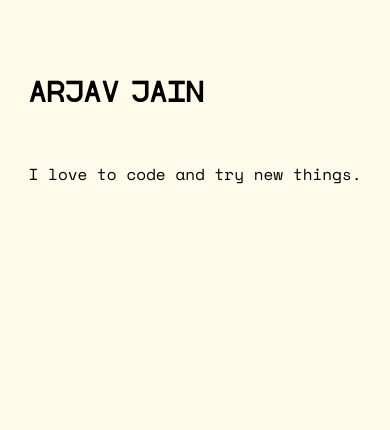
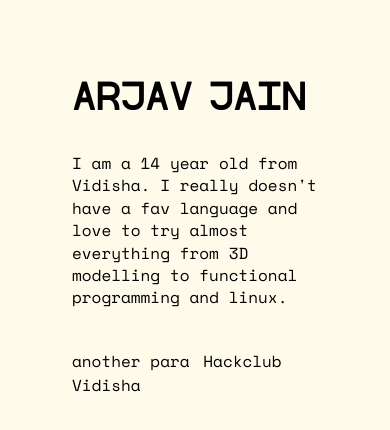
Before and after one commit to arjav0703/my-website, a Next.js app: page / in a window 390 px wide. Shown: the top 430 px of the page. Built offline with nearby package versions, Linux system fonts and the light colour scheme.

Commit message:
this is fast!!

```diff
--- a/src/app/globals.css
+++ b/src/app/globals.css
@@ -24,7 +24,7 @@ p {
 
 @media (max-width: 768px) {
   h1 {
-    font-size: 1.5rem; /* Adjust the size as needed */
+    font-size: 2rem; /* Adjust the size as needed */
   }
 
   p {
--- a/src/app/page.tsx
+++ b/src/app/page.tsx
@@ -2,11 +2,14 @@ import Image from "next/image";
 
 export default function Home() {
   return (
-    <div className="py-20 flex flex-col items-center bg-amber-50 h-screen">
+    <div className="py-20 flex flex-col items-center bg-amber-50 h-screen px-18">
 
       <div>
         <h1 className="text-6xl">ARJAV JAIN</h1>
-        <p className="my-15 text-2xl">I love to code and try new things.</p>
+        <p className="py-10 text-xl ">
+        I am a 14 year old from Vidisha. I really doesn't have a fav language and love to try almost everything from 3D modelling to functional programming and linux.
+        </p>
+        <p>another para <a href="https://vidisha.hackclub.com" className=" px-1 hover:bg-amber-500 hover:underline">Hackclub Vidisha</a> </p>
       </div>
     </div>
   );
```
